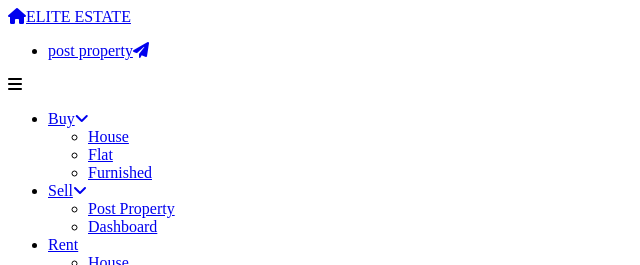
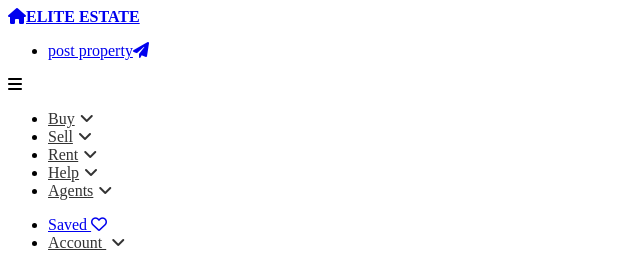
Before and after one commit to Farwa626/Elite-Estae, a PHP site: page /contact.php in a window 1280 px wide. Shown: the top 265 px of the page, without its empty margins (0-640 px from the left). Run offline with PHP 8.4, Linux system fonts and the light colour scheme; data that the repository does not hold is empty; some libraries are stand-ins or nearby versions.

Commit message:
Update contact.php

```diff
--- a/contact.php
+++ b/contact.php
@@ -1,3 +1,6 @@
+<?php
+session_start();
+?>
 <?php
 // Load PHPMailer
 use PHPMailer\PHPMailer\PHPMailer;
@@ -135,62 +138,7 @@
 </head>
 <body>
 
-<header class="header">
-    <nav class="navbar nav-1">
-        <section class="flex">
-           <a href="home.php" class="logo"><i class="fas fa-house"></i><b></b>ELITE ESTATE</a>
-           <ul>
-             <li><a href="view property/post property.html">post property<i class="fas fa-paper-plane"></i></a></li>
-           </ul>
-        </section>
-    </nav>
-
-    <nav class="navbar nav-2">
-        <section class="flex">
-           <div id="menu-btn" class="fas fa-bars"></div>
-           <div class="menu">
-              <ul>
-                 <li><a href="#">Buy<i class="fas fa-angle-down"></i></a>
-                    <ul>
-                       <li><a href="list2.php">House</a></li>
-                       <li><a href="list3.php">Flat</a></li>
-                       <li><a href="furnish1.php">Furnished</a></li>
-                    </ul>
-                 </li>
-                 <li><a href="#">Sell<i class="fas fa-angle-down"></i></a>
-                    <ul>
-                       <li><a href="view property/post property.html">Post Property</a></li>
-                       <li><a href="dash.html">Dashboard</a></li>
-                    </ul>
-                 </li>
-                 <li><a href="#">Rent</a>
-                    <ul>
-                       <li><a href="house.html">House</a></li>
-                       <li><a href="flats.html">Flat</a></li>
-                    </ul>
-                 </li>
-                 <li><a href="#">help<i class="fas fa-angle-down"></i></a>
-                    <ul>
-                       <li><a href="about1.html">About us</a></li>
-                       <li><a href="contact.html">Contact us</a></li>
-                       <li><a href="contact.html#faq">FAQ</a></li>
-                    </ul>
-                 </li>
-              </ul>
-           </div>
-
-           <ul>
-              <li><a href="saved.html">Saved <i class="far fa-heart"></i></a></li>
-              <li><a href="#">Account <i class="fas fa-angle-down"></i></a>
-                 <ul>
-                    <li><a href="login.html">Login</a></li>
-                    <li><a href="register.html">Register</a></li>
-                 </ul>
-              </li>
-           </ul>
-        </section>
-    </nav>
-</header>
+<?php include 'header.php' ?>
 
 <section class="contact">
     <div class="row">
@@ -251,18 +199,7 @@
         ?>
     </div>
 </section>
-
-<footer class="footer">
-    <section class="flex">
-        <div class="box">
-            <a href="tel:1234567890"><i class="fas fa-phone"></i><span>123456789</span></a>
-            <a href="tel:1112223333"><i class="fas fa-phone"></i><span>1112223333</span></a>
-            <a href="mailto:hajrahamad@gmail.com"><i class="fas fa-envelope"></i><span>hajrahamad@gmail.com</span></a>
-            <a href="#"><i class="fas fa-map-marker-alt"></i><span>Pakistan, Mandi bhauddin - 50400</span></a>
-        </div>
-    </section>
-</footer>
-
+<?php include 'footer.php' ?>
 <script src="js/script.js"></script>
 </body>
 </html>
```
